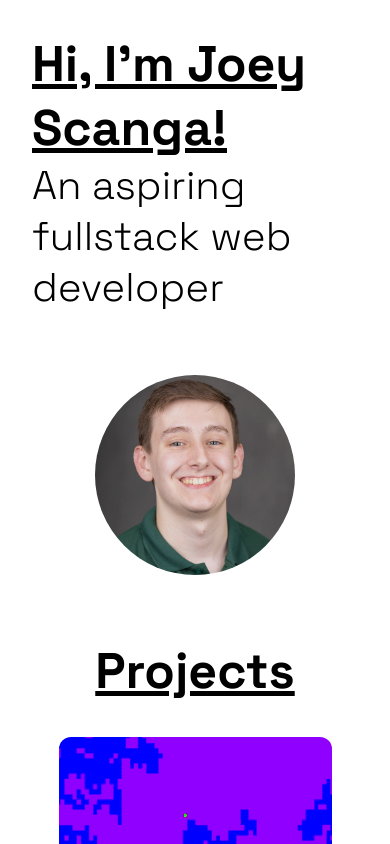
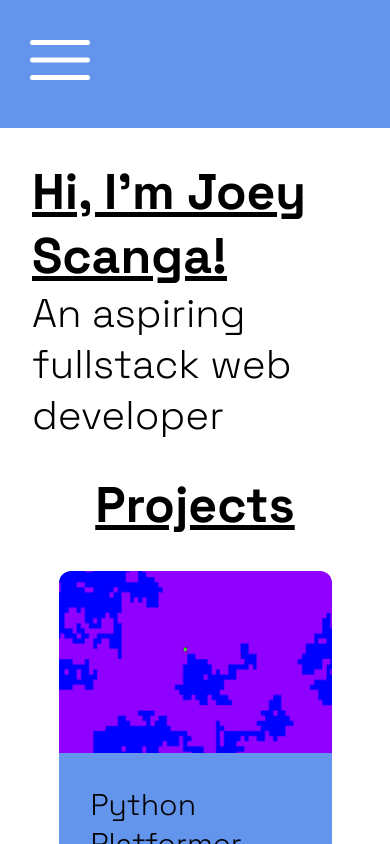
Before and after one commit to joey-scanga/personal-website, a Next.js app: page / in a window 390 px wide. Shown: the top 844 px of the page. Built offline with nearby package versions, Linux system fonts and the light colour scheme; no server answers.

Commit message:
Added responsive navbar

```diff
--- a/src/app/globals.css
+++ b/src/app/globals.css
@@ -105,6 +105,103 @@ h2 {
   font-size: 40px;
 }
 
+a {
+  font-family: "Space Grotesk", sans-serif;
+  font-weight: 300;
+  font-size: 30px;
+}
+
+nav {
+  display: flex;
+  padding: 40px;
+  justify-content: space-evenly;
+}
+
+nav a {
+  display: inline-block;
+  position: relative;
+}
+
+nav a::after {
+  content: '';
+  position: absolute;
+  width: 100%;
+  transform: scaleX(0);
+  height: 2px;
+  bottom: 0;
+  left: 0;
+  background-color: #6495ed;
+  transform-origin: bottom right;
+  transition: transform 0.25s ease-out;
+}
+
+nav a:hover::after {
+  transform: scaleX(1);
+  transform-origin: bottom left;
+}
+
+.hamb-btn {
+  display: none;
+  border: none;
+  color: white;
+  font-size: 32px;
+  padding: 0;
+  cursor: pointer;
+  outline: inherit
+}
+
+.close-btn {
+  display: none;
+}
+
+@media screen and (max-width: 1200px) {
+  nav {
+    display: none;
+  }
+
+  .responsive-nav {
+    display: flex;
+    height: 100vh;
+    flex-direction: column;
+    align-items: center;
+    justify-content: space-around;
+    position: sticky;
+  }
+
+  .resonsive-header {
+    display: flex;
+    align-items: center;
+    flex-direction: column;
+  }
+
+  .responsive-close-btn {
+    display: inline-block;
+    position: absolute;
+    top: 2rem;
+    right: 2rem;
+    width: 2rem;
+    color: white;
+    background-color: inherit;
+    border: none;
+    cursor: pointer;
+  }
+
+  .nav-header {
+    background-color:#6495ed;
+    padding: 20px;
+  }
+
+  .hamb-btn {
+    display: inline-block;
+    width: 80px;
+    color: white;
+    background-color: inherit;
+    border: none;
+
+  }
+}
+
+
 h3,
 h4,
 h5,
@@ -118,6 +215,7 @@ textarea {
   font-size: 15px;
 }
 
+
 form {
   display: grid;
   margin-left: 20vw;
@@ -125,6 +223,17 @@ form {
   grid-template-columns: 15vw 60vw;
   grid-template-rows: auto;
   column-gap: 2vw;
+}
+
+@media screen and (max-width: 1200px) {
+  form {
+    display: grid;
+    margin-left: 10vw;
+    margin-right: 10vw;
+    grid-template-columns: 15vw 50vw;
+    grid-template-rows: auto;
+    column-gap: 10vw;
+  }
 }
 
 @media (prefers-color-scheme: dark) {
--- a/src/app/page.js
+++ b/src/app/page.js
@@ -5,14 +5,19 @@ import SocialLink from "@/components/SocialLink";
 import Footer from "@/components/Footer";
 import projects from "./projects.json";
 import ContactForm from "@/components/ContactForm";
+import NavBar from "@/components/NavBar";
 
 export default function Home() {
+  const toggleNav = () => {
+
+  }
   return (
     <>
+      <NavBar />
       <header className={styles.header}>
         <h1 className="fade-in">Hi, I'm Joey Scanga!</h1>
         <h2 className="fade-in">An aspiring fullstack web developer</h2>
-        <section className={`${styles.socialsection} fade-in`}>
+        {/* <section className={`${styles.socialsection} fade-in`}>
           <Image
             className={styles.profilepic}
             src="/linkedin-pic.jpg"
@@ -20,7 +25,7 @@ export default function Home() {
             width={200}
             height={200}
           />
-        </section>
+        </section> */}
       </header>
 
       <main>
--- a/src/components/NavBar.js
+++ b/src/components/NavBar.js
@@ -1,9 +1,36 @@
-import React from 'react'
+'use client'
+import { useRef } from 'react'
 
 export default function NavBar() {
+  const navRef = useRef()
+  const headerRef = useRef()
+  const closeBtnRef = useRef()
+
+  const toggleNav = () => {
+    navRef.current.classList.toggle("responsive-nav")
+    headerRef.current.classList.toggle("responsive-header")
+    closeBtnRef.current.classList.toggle("responsive-close-btn")
+  }
+
   return (
-    <nav>
-        <div>NavBar</div>
-    </nav>
+    <header ref={headerRef} className='nav-header'>
+      <nav ref={navRef}>
+        <a href="https://docs.google.com/document/d/e/2PACX-1vSMjknHtTbxJJ58alTb4jacZhk6AT9c1BTq6ml5p8C-sBPORQOFwK8R1_z-patV03Y8FbYPzOywwOHo/pub">
+          CV
+        </a>
+        <a href="https://www.github.com/joey-scanga">Github</a>
+        <a href="https://www.linkedin.com/in/joey-scanga">LinkedIn</a>
+        <button ref={closeBtnRef} className='close-btn' onClick={toggleNav}>
+          <svg xmlns="http://www.w3.org/2000/svg" fill="none" viewBox="0 0 24 24" strokeWidth={1.5} stroke="currentColor" className="w-6 h-6">
+            <path strokeLinecap="round" strokeLinejoin="round" d="M9.75 9.75l4.5 4.5m0-4.5l-4.5 4.5M21 12a9 9 0 11-18 0 9 9 0 0118 0z" />
+          </svg>
+        </button>
+      </nav>
+      <button className='hamb-btn' onClick={toggleNav}>
+          <svg xmlns="http://www.w3.org/2000/svg" fill="none" viewBox="0 0 24 24" strokeWidth={1.5} stroke="currentColor" className="w-6 h-6">
+            <path strokeLinecap="round" strokeLinejoin="round" d="M3.75 6.75h16.5M3.75 12h16.5m-16.5 5.25h16.5" />
+          </svg>
+      </button>
+    </header>
   )
 }
```
Also changed, not shown: src/app/page.module.css (line endings or trailing spaces).
